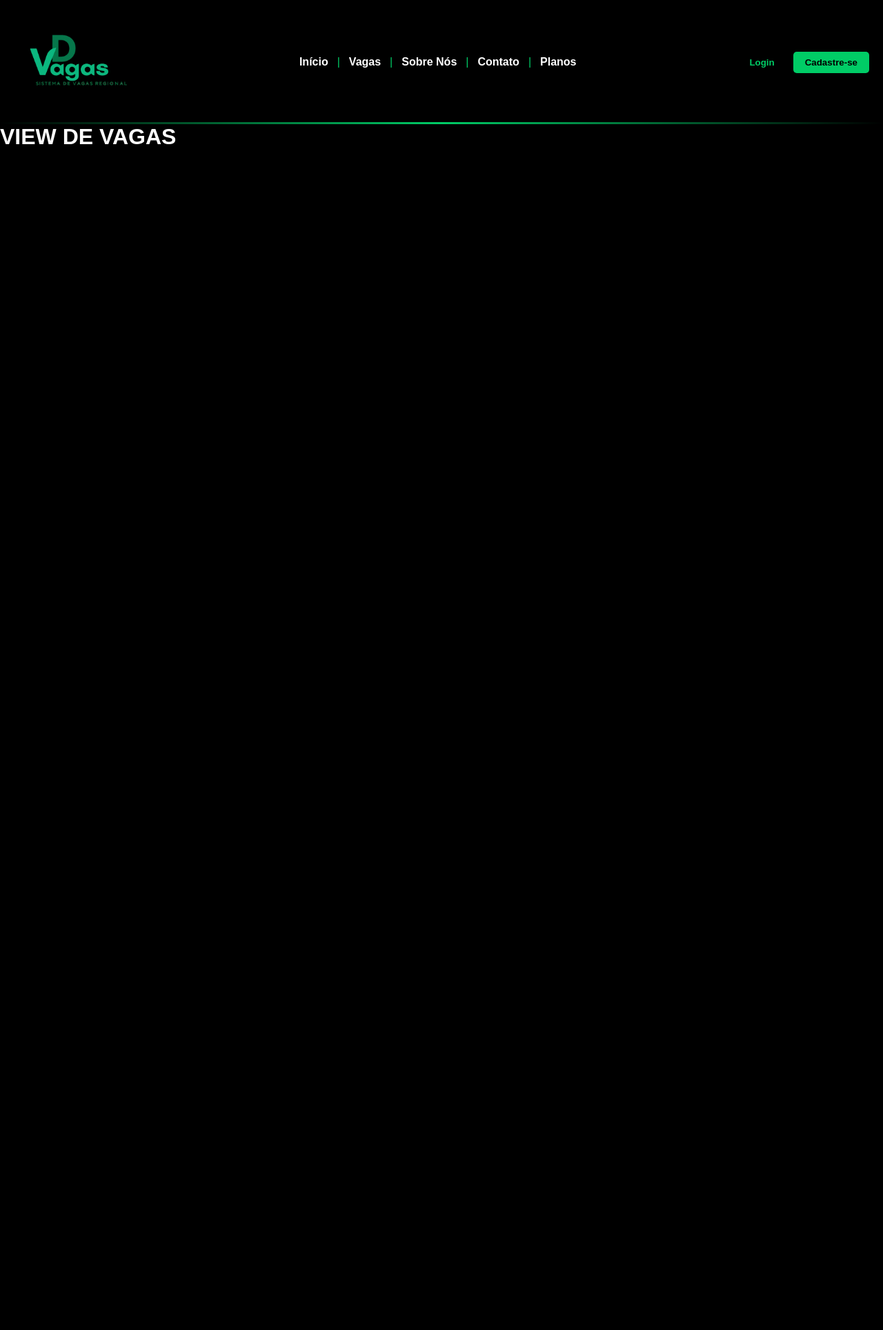
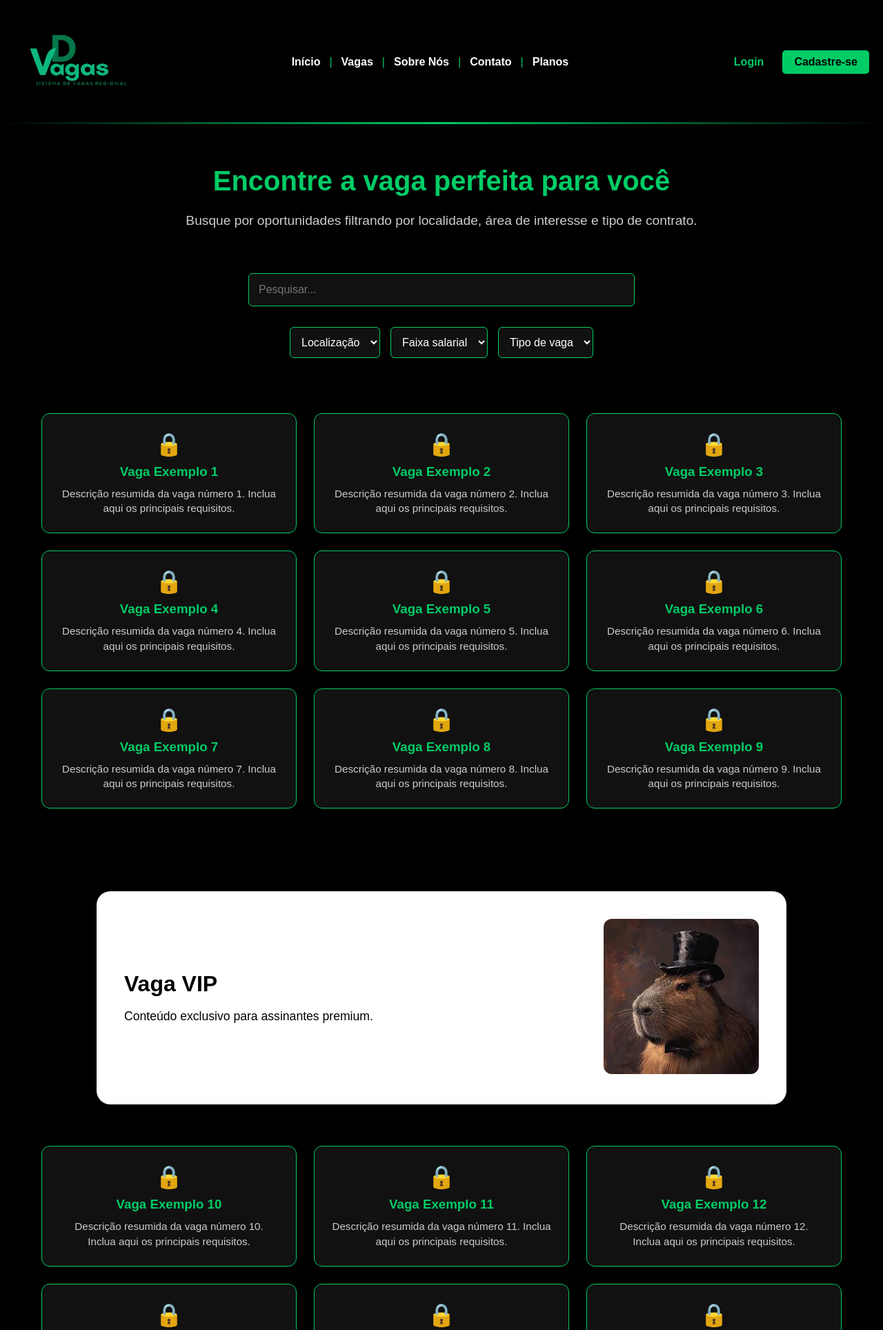
Before and after one commit to GustavoBeckerDev/vdvagas, a CodeIgniter 4 app: the page made by app/Views/vagas/vagas.php in a window 1280 px wide. Shown: the top 1928 px of the page at 69% size. Before the commit the page ends 209 px from the top, so only its background shows below. Run offline with PHP 8.4 and a stand-in for CodeIgniter, Linux system fonts and the light colour scheme; the template is opened without the code that fills it, so the values that code supplies are empty; some libraries are stand-ins or nearby versions.

Commit message:
pagina de vagas

```diff
--- a/app/Views/home/home.php
+++ b/app/Views/home/home.php
@@ -59,7 +59,7 @@
             <!-- Retângulo preto centralizado -->
             <div class="about-banner">
                 <div class="about-image">
-                    <img src="https://i.pinimg.com/736x/93/47/f5/9347f5fa5d732c8d6d9aef9dcd327b24.jpg" alt="Imagem sobre nós">
+                    <img src="/vdvagas/public/imagens/capi_conputer.png" alt="Imagem sobre nós">
                 </div>
                 <div class="about-right-text">
                     <p>
--- a/app/Views/vagas/vagas.php
+++ b/app/Views/vagas/vagas.php
@@ -1,5 +1,143 @@
 <?php require_once __DIR__ . '/../layouts/header.php'; ?>
 
-<h1>VIEW DE VAGAS</h1>
+<main class="vagas">
 
-<link rel="stylesheet" href="<?= $baseUrl ?>/public/assets/footer.css">
+    <!-- CSS -->
+    <link rel="stylesheet" href="/vdvagas/public/assets/vagas.css">
+
+    <!-- HERO -->
+    <section class="vagas-hero">
+        <div class="vagas-hero-text">
+            <h1>Encontre a vaga perfeita para você</h1>
+            <p>Busque por oportunidades filtrando por localidade, área de interesse e tipo de contrato.</p>
+        </div>
+    </section>
+
+    <!-- FILTROS -->
+    <section class="vagas-filtros">
+        <div class="barra-pesquisa">
+            <input type="text" placeholder="Pesquisar...">
+        </div>
+        <div class="filtros">
+            <select>
+                <option>Localização</option>
+            </select>
+            <select>
+                <option>Faixa salarial</option>
+            </select>
+            <select>
+                <option>Tipo de vaga</option>
+            </select>
+        </div>
+    </section>
+
+    <!-- CONTAINER PRINCIPAL -->
+    <div id="vagas-container">
+        <?php
+        // 🔹 MOCK DE VAGAS (futuro: buscar do banco)
+        /* $stmt = $pdo->query("SELECT titulo, descricao FROM vagas ORDER BY created_at DESC");
+$vagas = $stmt->fetchAll(PDO::FETCH_ASSOC); */
+
+        $vagas = [];
+        for ($i = 1; $i <= 50; $i++) {
+            $vagas[] = [
+                'titulo' => "Vaga Exemplo $i",
+                'descricao' => "Descrição resumida da vaga número $i. Inclua aqui os principais requisitos."
+            ];
+        }
+
+        // 🔹 Primeira carga: 9 vagas + 1 VIP
+        $primeiroBloco = array_slice($vagas, 0, 9);
+        echo '<section class="vagas-grid">';
+        foreach ($primeiroBloco as $vaga) {
+            echo '<div class="vaga-card">';
+            echo '<div class="vaga-icone">🔒</div>';
+            echo '<h3>' . $vaga['titulo'] . '</h3>';
+            echo '<p>' . $vaga['descricao'] . '</p>';
+            echo '</div>';
+        }
+        echo '</section>';
+
+        echo '
+        <section class="vaga-vip">
+            <div class="vip-texto">
+                <h2>Vaga VIP</h2>
+                <p>Conteúdo exclusivo para assinantes premium.</p>
+            </div>
+            <div class="vip-img">
+                <img src="/vdvagas/public/imagens/vip.png" alt="Vaga VIP">
+            </div>
+        </section>
+        ';
+        ?>
+    </div>
+
+    <!-- LOADER -->
+    <div id="loader" class="loader" style="display: none;">Carregando mais vagas...</div>
+
+    <link rel="stylesheet" href="/vdvagas/public/assets/footer.css">
+
+    <!-- SCRIPT PARA SCROLL INFINITO -->
+    <script>
+        const vagas = <?php echo json_encode($vagas); ?>; // mock / futuro banco
+        let offset = 9; // já mostramos 9
+        const container = document.getElementById('vagas-container');
+        const loader = document.getElementById('loader');
+        let loading = false;
+
+        function loadMore() {
+            if (loading) return;
+            loading = true;
+            loader.style.display = "block";
+
+            setTimeout(() => { // simula carregamento assíncrono
+                const nextVagas = vagas.slice(offset, offset + 9);
+                if (nextVagas.length === 0) {
+                    loader.innerText = "Não há mais vagas.";
+                    return;
+                }
+
+                // adiciona 9 vagas
+                const grid = document.createElement('section');
+                grid.classList.add('vagas-grid');
+                nextVagas.forEach(vaga => {
+                    const card = document.createElement('div');
+                    card.classList.add('vaga-card');
+                    card.innerHTML = `
+                        <div class="vaga-icone">🔒</div>
+                        <h3>${vaga.titulo}</h3>
+                        <p>${vaga.descricao}</p>
+                    `;
+                    grid.appendChild(card);
+                });
+                container.appendChild(grid);
+
+                // adiciona 1 vaga VIP
+                const vip = document.createElement('section');
+                vip.classList.add('vaga-vip');
+                vip.innerHTML = `
+                    <div class="vip-texto">
+                        <h2>Vaga VIP</h2>
+                        <p>Conteúdo exclusivo para assinantes premium.</p>
+                    </div>
+                    <div class="vip-img">
+                        <img src="/vdvagas/public/imagens/vip.png" alt="Vaga VIP">
+                    </div>
+                `;
+                container.appendChild(vip);
+
+                offset += 9;
+                loader.style.display = "none";
+                loading = false;
+            }, 800); // delay para simular carregamento
+        }
+
+        // Scroll infinito
+        window.addEventListener('scroll', () => {
+            if (window.innerHeight + window.scrollY >= document.body.offsetHeight - 200) {
+                loadMore();
+            }
+        });
+    </script>
+
+</main>
```
Also changed, not shown: public/assets/vagas.css (added), public/imagens/capi_conputer.png (renamed from public/imagens/capi_conputer.jpg), public/imagens/vip.png (added).
